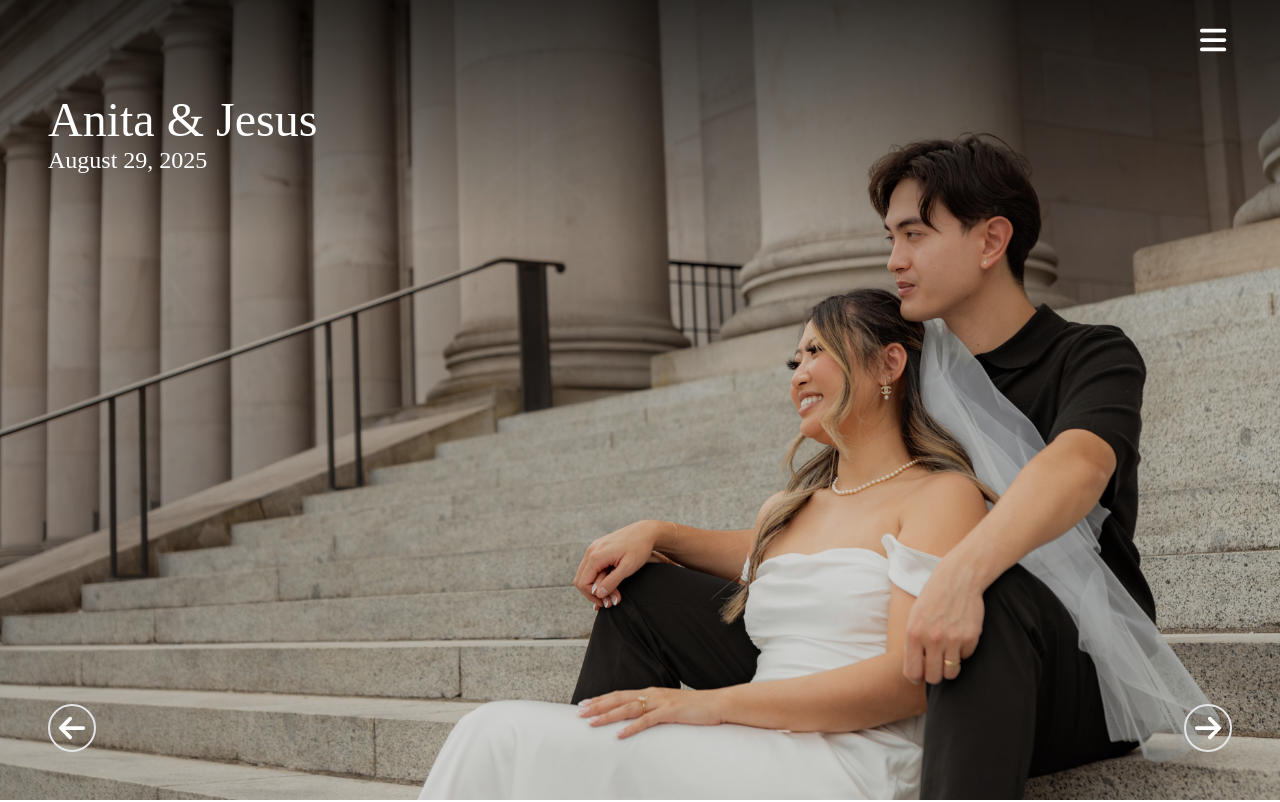
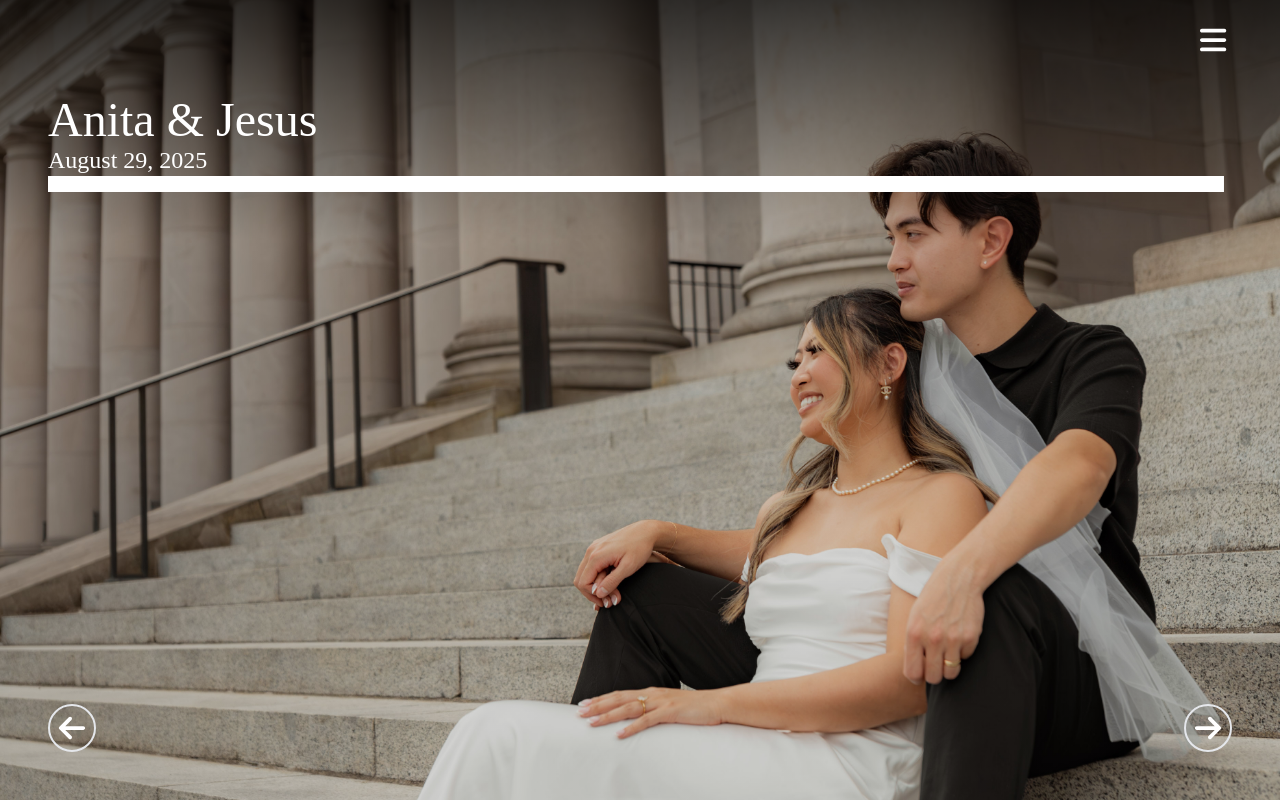
Before and after one commit to matthew-beep/wedding-v2, a Next.js app in the folder wedding-v2/: page / in a window 1280 px wide. Shown: the top 802 px of the page. Built offline with nearby package versions, Linux system fonts and the light colour scheme; a web font is replaced by a local one.

Commit message:
progress bar animation in progress

```diff
--- a/wedding-v2/src/app/landing.tsx
+++ b/wedding-v2/src/app/landing.tsx
@@ -2,7 +2,7 @@
 import Image from "next/image";
 import React from 'react';
 import {useEffect, useRef, useState} from 'react'
-import {motion, useScroll, useTransform, useAnimationControls, easeInOut, useMotionValueEvent, AnimatePresence} from 'framer-motion'
+import {motion, useScroll, useTransform, useAnimationControls, easeInOut, useMotionValueEvent, AnimatePresence, useMotionValue, useSpring} from 'framer-motion'
 import { FontAwesomeIcon } from '@fortawesome/react-fontawesome'
 import { faArrowRight, faArrowLeft } from '@fortawesome/free-solid-svg-icons'
 import img from './img/savethedate.jpg';
@@ -34,6 +34,35 @@ const Landing: React.FC<LandingProps> = ({ scroll, windowWidth }) => {
     const textOpacity = useTransform(scrollYProgress, [0, 0.9], [0, 1]);
     const [showText, setShowText] = useState<boolean>(false);
     const [currentImg, setImg] = useState<number>(0);
+    const timer = useMotionValue(0);
+    const progress = useTransform(timer, [0, 5], [0, 1])
+
+    const timerEnd:number = 5;
+
+    // useMotionValue()
+    const scaleX = useSpring(progress, {
+      stiffness: 100,
+      damping: 30,
+      restDelta: 0.001
+    });
+
+    useEffect(() => {
+      //Implementing the setInterval method
+      const interval = setInterval(() => {
+          const currTime = timer.get();
+          if (currTime >= timerEnd) {
+            timer.set(0);
+            console.log("resetting timer" + timer.get())
+          } else {
+            timer.set(currTime + 1);
+          }
+          console.log(timer.get() + " seconds");
+      }, 1000);
+      //Clearing the interval
+      return () => clearInterval(interval);
+    }, [timer]);
+
+
 
     const gallery = [
       { img: landing1 },
@@ -122,6 +151,8 @@ const Landing: React.FC<LandingProps> = ({ scroll, windowWidth }) => {
     }
 
 
+
+
     // <Image src={hero} alt="Anita & Jesus Sitting Together" className="w-full h-full absolute top-0 left-0 object-cover" />
 
   return (
@@ -154,6 +185,17 @@ const Landing: React.FC<LandingProps> = ({ scroll, windowWidth }) => {
               Anita & Jesus
             </motion.h1>
             <h2 className="text-2xl text-white">August 29, 2025</h2>
+            <motion.div
+              className="h-4 bg-white w-full"
+              style={{
+                scaleX: scaleX,
+                originX: 0
+              }}
+
+
+            >
+
+            </motion.div>
           </motion.div>
           <div className="flex justify-between">
             <div
```
